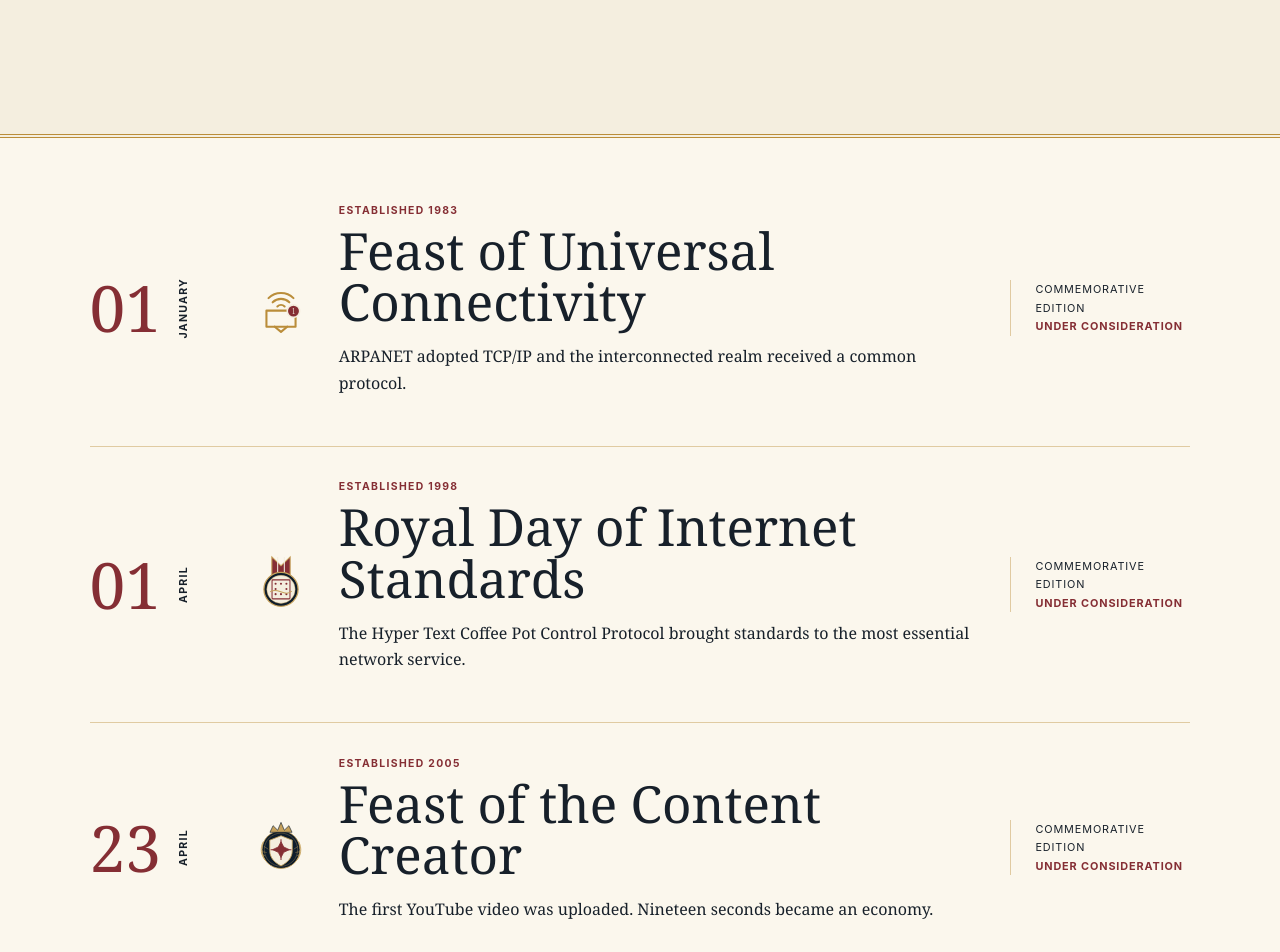
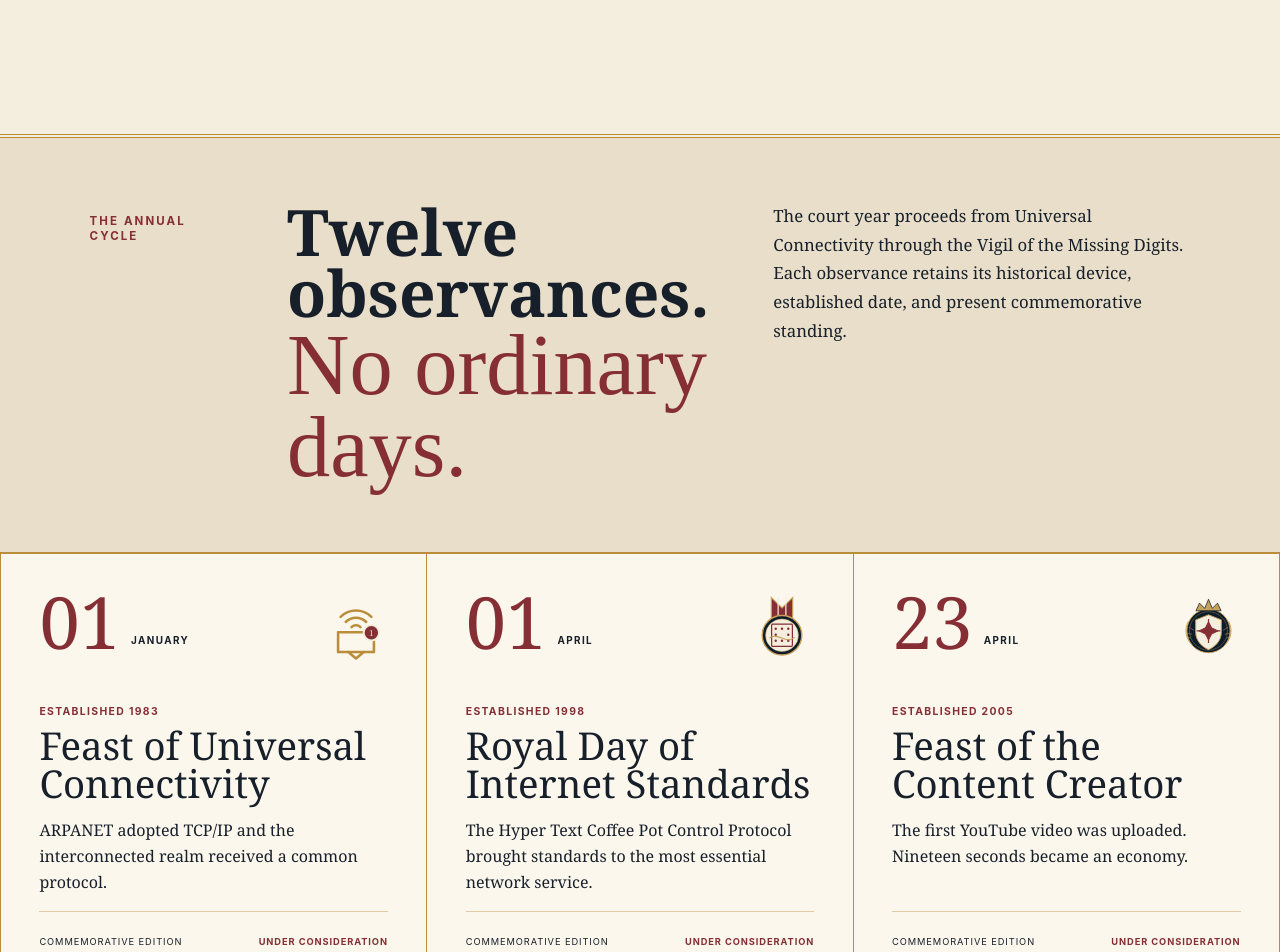
Before and after one commit to NelsonGrey/low-value-content, an Astro site in the folder website/royal/: page /calendar in a window 1280 px wide. Shown: the part 460-1412 px from the top of the page. Built offline with nearby package versions, Linux system fonts and the light colour scheme; Astro itself is replaced by a stand-in of ours.

Commit message:
Rebuild the calendar and feature original imagery

```diff
--- a/website/royal/src/pages/calendar.astro
+++ b/website/royal/src/pages/calendar.astro
@@ -38,21 +38,28 @@ const eventDevices: Record<string, string> = {
     <h1>The Royal Calendar</h1>
     <p>Because history is easier to monetize when it occurs on the same date every year.</p>
   </header>
+  <section class="calendar-preface">
+    <p class="eyebrow">The annual cycle</p>
+    <h2>Twelve observances.<br /><span class="script">No ordinary days.</span></h2>
+    <p>The court year proceeds from Universal Connectivity through the Vigil of the Missing Digits. Each observance retains its historical device, established date, and present commemorative standing.</p>
+  </section>
   <section class="calendar-list">
     {observances.map((event) => {
       const [month, day] = event.monthDay.split("-").map(Number);
       const detail = eventCopy[event.monthDay];
       return (
         <article class:list={[event.monthDay === "12-31" && "y2k"]}>
-          <time datetime={`2026-${event.monthDay}`}><span>{String(day).padStart(2, "0")}</span><b>{months[month - 1]}</b></time>
-          <img class="event-device" src={eventDevices[event.monthDay]} alt="" />
+          <div class="card-header">
+            <time datetime={`2026-${event.monthDay}`}><span>{String(day).padStart(2, "0")}</span><b>{months[month - 1]}</b></time>
+            <img class="event-device" src={eventDevices[event.monthDay]} alt="" />
+          </div>
           <div>
             <p class="year">Established {detail.year}</p>
             <h2>{event.name}</h2>
             {detail.latin && <p class="latin">{detail.latin}</p>}
             <p>{detail.line}</p>
           </div>
-          <p class="status">Commemorative edition<br /><b>under consideration</b></p>
+          <p class="status"><span>Commemorative edition</span><b>Under consideration</b></p>
         </article>
       );
     })}
@@ -64,21 +71,26 @@ const eventDevices: Record<string, string> = {
   .calendar-hero .script { font-size: 2rem; margin: 0; }
   .calendar-hero h1 { font-size: clamp(4rem, 10vw, 10rem); line-height: .9; margin: 1rem 0 2rem; font-weight: 400; }
   .calendar-hero > p:last-child { font-size: 1.2rem; }
-  .calendar-list { background: var(--paper); padding: 2rem clamp(1.25rem, 7vw, 8rem) 7rem; }
-  article { display: grid; grid-template-columns: 140px 58px 1fr 180px; gap: clamp(1rem, 2vw, 2rem); align-items: center; padding: 2.1rem 0; border-bottom: 1px solid var(--line); }
-  article.y2k { background: var(--navy); color: white; margin-inline: -2rem; padding-inline: 2rem; border: 2px solid var(--gold); }
-  time { display: flex; align-items: center; gap: 1rem; }
-  time span { font-size: 4rem; line-height: .9; color: var(--crimson); }
+  .calendar-preface { display: grid; grid-template-columns: .32fr .78fr 1fr; gap: clamp(1.5rem, 5vw, 6rem); align-items: start; padding: clamp(3rem, 5vw, 5rem) clamp(1.25rem, 7vw, 8rem); background: #e8deca; border-bottom: 1px solid var(--gold); }
+  .calendar-preface h2 { margin: 0; font-size: clamp(2.7rem, 5vw, 5.2rem); line-height: .95; }
+  .calendar-preface > p:last-child { margin: 0; max-width: 680px; font-size: 1.05rem; line-height: 1.7; }
+  .calendar-list { display: grid; grid-template-columns: repeat(3, minmax(0, 1fr)); gap: 1px; background: var(--gold); padding: 1px; }
+  article { min-width: 0; min-height: 400px; display: flex; flex-direction: column; padding: clamp(1.5rem, 3vw, 2.75rem); background: var(--paper); }
+  article.y2k { background: var(--navy); color: white; border: 0; }
+  .card-header { display: flex; align-items: flex-start; justify-content: space-between; gap: 1.5rem; margin-bottom: 2.5rem; }
+  time { display: flex; align-items: flex-end; gap: .7rem; }
+  time span { font-size: 4.5rem; line-height: .78; color: var(--crimson); }
   .y2k time span { color: var(--gold-light); }
-  time b { writing-mode: vertical-rl; transform: rotate(180deg); font: 700 .66rem var(--sans); text-transform: uppercase; letter-spacing: .12em; }
-  .event-device { width: 52px; height: 62px; object-fit: contain; }
+  time b { padding-bottom: .15rem; font: 700 .62rem var(--sans); text-transform: uppercase; letter-spacing: .14em; }
+  .event-device { width: 64px; height: 72px; object-fit: contain; }
   .year { margin: 0; color: var(--crimson); font: 700 .65rem var(--sans); text-transform: uppercase; letter-spacing: .13em; }
   .y2k .year { color: var(--gold-light); }
-  h2 { font-size: clamp(2rem, 4vw, 4rem); line-height: 1; margin: .5rem 0; font-weight: 400; }
-  article div > p:last-child { max-width: 660px; line-height: 1.65; }
-  .status { border-left: 1px solid var(--line); padding-left: 1.5rem; font: .68rem/1.7 var(--sans); text-transform: uppercase; letter-spacing: .08em; }
+  article h2 { font-size: clamp(2rem, 3vw, 3.3rem); line-height: 1; margin: .5rem 0; font-weight: 400; }
+  article div > p:last-child { max-width: 660px; line-height: 1.6; }
+  .status { display: flex; justify-content: space-between; gap: 1rem; margin: auto 0 0; padding-top: 1.5rem; border-top: 1px solid var(--line); font: .58rem/1.4 var(--sans); text-transform: uppercase; letter-spacing: .1em; }
+  .status span, .status b { display: block; }
   .status b { color: var(--crimson); }
   .y2k .status b { color: var(--gold-light); }
-  @media (max-width: 900px) { article { grid-template-columns: 120px 90px 1fr; } .status { grid-column: 3; border: 0; padding: 0; } }
-  @media (max-width: 580px) { article { grid-template-columns: 90px 1fr; } .event-device { grid-column: 1; grid-row: 2; width: 78px; } article > div { grid-column: 2; grid-row: 1 / span 2; } .status { grid-column: 2; } }
+  @media (max-width: 980px) { .calendar-preface { grid-template-columns: 1fr 1fr; } .calendar-preface > p:last-child { grid-column: 2; } .calendar-list { grid-template-columns: repeat(2, minmax(0, 1fr)); } }
+  @media (max-width: 620px) { .calendar-preface { grid-template-columns: 1fr; } .calendar-preface > p:last-child { grid-column: auto; } .calendar-list { grid-template-columns: 1fr; } article { min-height: 0; } .card-header { margin-bottom: 1.5rem; } .status { margin-top: 2rem; } }
 </style>
```
Also changed, not shown: website/royal/src/pages/index.astro (+4 -4 lines), website/royal/src/pages/shop.astro (+8 -5 lines), output/playwright/regalia-mobile.png, 7 other files.
